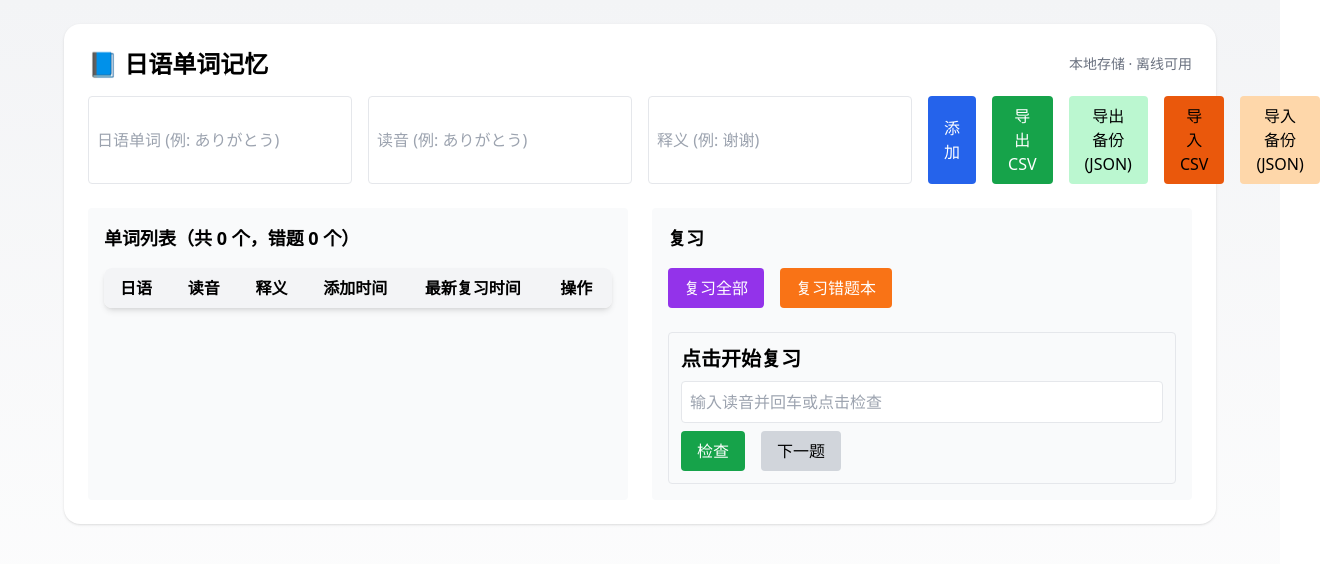
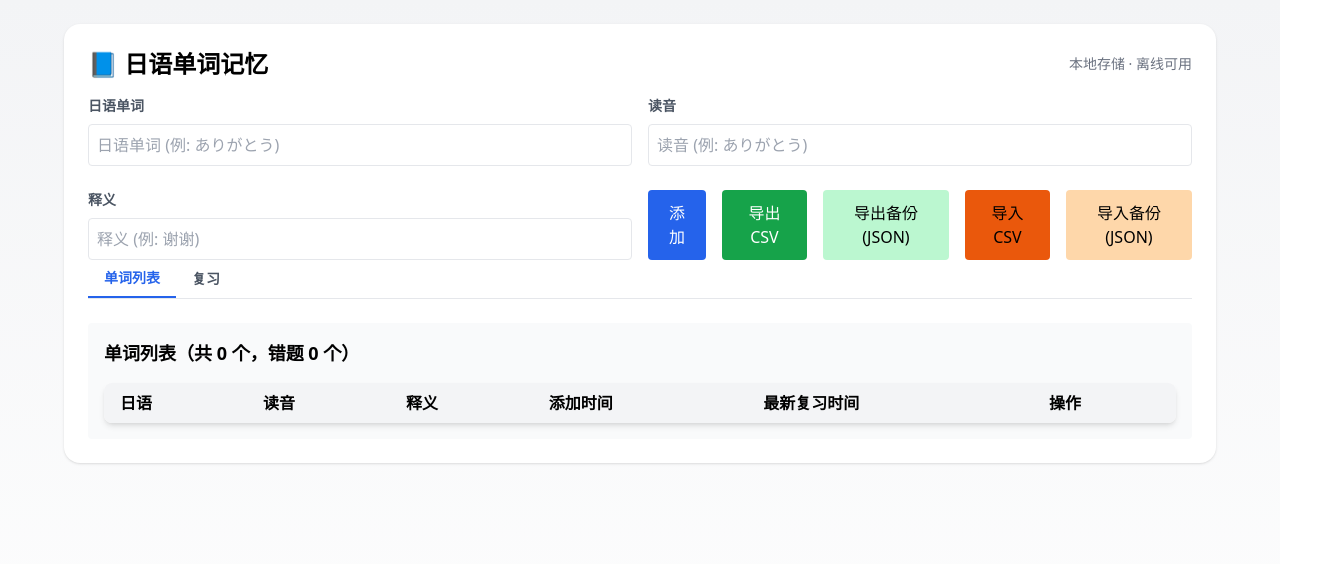
Before and after one commit to lomodd/japanese-vocab-trainer, a React (Vite) app: page / in a window 1280 px wide. Shown: the top 564 px of the page, 1320 px wide, since content can reach past the window. Built offline with nearby package versions, Linux system fonts and the light colour scheme; the HTML template or start-up script is replaced by a standard one.

Commit message:
layout update

```diff
--- a/src/App.jsx
+++ b/src/App.jsx
@@ -27,6 +27,7 @@ export default function App() {
   // 在 state 下面加
   const fileInputRef = useRef(null);
   const backupInputRef = useRef(null);
+  const [activeTab, setActiveTab] = useState('words'); // Default tab is 'words'
 
 const handleCSVImportClick = () => {
   if (fileInputRef.current) fileInputRef.current.click();
@@ -65,21 +66,12 @@ const handleBackupImportClick = () => {
     localStorage.setItem(DAILY_KEY, JSON.stringify(dailyStats));
   },[dailyStats]);
 
-  // // add
-  // function addWord() {
-  //   if (!form.word.trim() || !form.reading.trim() ) { //|| !form.meaning.trim()
-  //     showAlert('请输入单词、读音（释义可以选填）');
-  //     return;
-  //   }
-  //   // setWords(prev => [...prev, { id: uid(), ...form }]);
-  //   setWords(prev => [{ id: uid(), ...form }, ...prev]);
 
-  //   setForm({ word:'', reading:'', meaning:'' });
-  //       // 添加完成后聚焦到单词输入框
-  //   if (wordInputRef.current) {
-  //     wordInputRef.current.focus();
-  //   }
-  // }
+
+  // Switch tabs when a button is clicked
+  const switchTab = (tab) => {
+    setActiveTab(tab);
+  };
   function addWord() {
     if (!form.word.trim() || !form.reading.trim()) {
       showAlert('请输入单词、读音（释义可以选填）');
@@ -317,17 +309,47 @@ function formatDate(dateString) {
         </div>
 
 {/* Form */}
-        <div className="grid grid-cols-1 sm:grid-cols-4 gap-4 mb-6">
-          <input ref={wordInputRef} className="border rounded p-2" placeholder="日语单词 (例: ありがとう)" value={form.word} onChange={e => setForm({...form, word: e.target.value})}
-            onKeyDown={handleKeyDown} />
-          <input className="border rounded p-2" placeholder="读音 (例: ありがとう)" value={form.reading} onChange={e => setForm({...form, reading: e.target.value})}
-            onKeyDown={handleKeyDown} />
-          <input className="border rounded p-2" placeholder="释义 (例: 谢谢)" value={form.meaning} onChange={e => setForm({...form, meaning: e.target.value})}
-            onKeyDown={handleKeyDown} />
+    <div className="grid grid-cols-1 sm:grid-cols-2 gap-4 mb-6">
+      {/* First Row: Word and Reading */}
+      <div>
+        <label className="block text-sm font-semibold text-gray-600">日语单词</label>
+        <input
+          className="w-full border rounded p-2 mt-2"
+          placeholder="日语单词 (例: ありがとう)"
+          value={form.word}
+          onChange={e => setForm({ ...form, word: e.target.value })}
+          onKeyDown={handleKeyDown}
+        />
+      </div>
+      <div>
+        <label className="block text-sm font-semibold text-gray-600">读音</label>
+        <input
+          className="w-full border rounded p-2 mt-2"
+          placeholder="读音 (例: ありがとう)"
+          value={form.reading}
+          onChange={e => setForm({ ...form, reading: e.target.value })}
+          onKeyDown={handleKeyDown}
+        />
+      </div>
+    </div>
+
+    {/* Second Row: Meaning and Action Buttons */}
+    <div className="grid grid-cols-1 sm:grid-cols-2 gap-4">
+      <div>
+        <label className="block text-sm font-semibold text-gray-600">释义</label>
+        <input
+          className="w-full border rounded p-2 mt-2"
+          placeholder="释义 (例: 谢谢)"
+          value={form.meaning}
+          onChange={e => setForm({ ...form, meaning: e.target.value })}
+          onKeyDown={handleKeyDown}
+        />
+      </div>
+
       <div className="flex gap-4">
-            <button className="bg-blue-600 text-white px-4 py-2 rounded" onClick={addWord}>添加</button>
-            <button className="bg-green-600 text-white px-4 py-2 rounded" onClick={exportCSV}>导出 CSV</button>
-            <button className="bg-green-200 text-black px-4 py-2 rounded" onClick={exportBackup}>导出备份 (JSON)</button>
+        <button className="bg-blue-600 text-white px-4 py-2 rounded hover:bg-blue-700" onClick={addWord}>添加</button>
+        <button className="bg-green-600 text-white px-4 py-2 rounded hover:bg-green-700" onClick={exportCSV}>导出 CSV</button>
+        <button className="bg-green-200 text-black px-4 py-2 rounded hover:bg-green-300" onClick={exportBackup}>导出备份 (JSON)</button>
      <button
               className="bg-orange-600 text-black px-4 py-2 rounded"
               onClick={handleCSVImportClick}
@@ -369,8 +391,30 @@ function formatDate(dateString) {
     </div>
 
         {/* Main */}
-        <div className="grid grid-cols-1 md:grid-cols-2 gap-6">
-          {/* Word List */}
+{/* Tab Buttons */}
+<div className="flex mb-6 border-b">
+  <button
+    className={`px-4 py-2 text-sm font-semibold ${
+      activeTab === 'words' ? 'border-b-2 border-blue-600 text-blue-600' : 'text-gray-600'
+    }`}
+    onClick={() => switchTab('words')}
+  >
+    单词列表
+  </button>
+  <button
+    className={`px-4 py-2 text-sm font-semibold ${
+      activeTab === 'review' ? 'border-b-2 border-blue-600 text-blue-600' : 'text-gray-600'
+    }`}
+    onClick={() => switchTab('review')}
+  >
+    复习
+  </button>
+</div>{/* Tab Buttons end */}
+
+<div className="grid grid-cols-1 md:grid-cols-1 gap-6">
+      {/* Tab Content */}
+      {activeTab === 'words' && (
+          //{/* Word List */}
           <div className="bg-gray-50 rounded p-4">
             <h2 className="font-semibold text-lg mb-4">
               单词列表（共 {words.length} 个，错题 {Object.keys(wrongBook).length} 个）
@@ -406,8 +450,9 @@ function formatDate(dateString) {
               </table>
             </div>
           </div>
-
-          {/* Review Section */}
+      )}
+      {activeTab === 'review' && (
+          //{/* Review Section */}
           <div className="bg-gray-50 rounded p-4">
             <h2 className="font-semibold text-lg mb-4">复习</h2>
             <div className="flex gap-4">
@@ -437,6 +482,7 @@ function formatDate(dateString) {
               )}
             </div>
           </div>
+      )}
 </div>
 
         {/* Edit Modal */}
```
Lines whose indentation alone changed are shown as unchanged.
